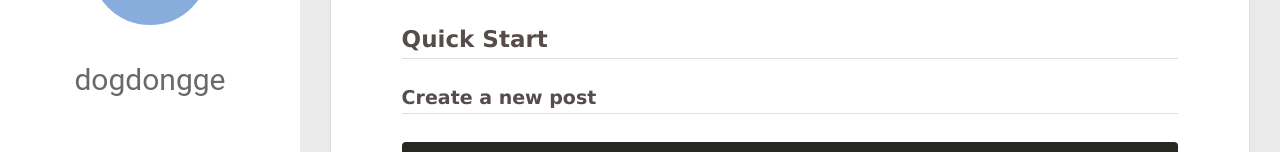
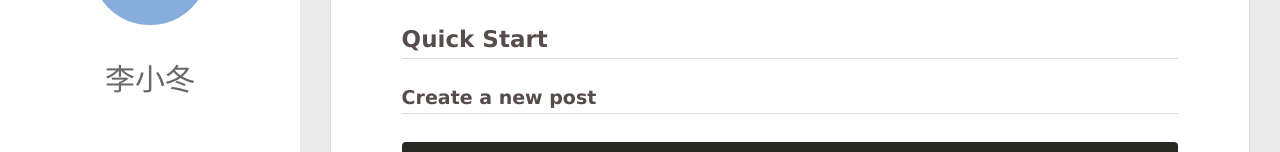
Before and after one commit to dongdongge/dongdongge.github.io, a plain HTML site: page 2019/09/18/hello-world/index.html in a window 1280 px wide. Shown: the part 210-362 px from the top of the page. Drawn offline with Linux system fonts and the light colour scheme.

Commit message:
Site updated: 2019-09-18 17:18:27

```diff
--- a/2019/09/18/hello-world/index.html
+++ b/2019/09/18/hello-world/index.html
@@ -50,7 +50,7 @@
 			<img src="" class="js-avatar">
 		</a>
 		<hgroup>
-		  <h1 class="header-author"><a href="/">dogdongge</a></h1>
+		  <h1 class="header-author"><a href="/">李小冬</a></h1>
 		</hgroup>
 
 
@@ -108,7 +108,7 @@
 				<img src="" class="js-avatar">
 			</div>
 			<hgroup>
-			  <h1 class="header-author js-header-author">dogdongge</h1>
+			  <h1 class="header-author js-header-author">李小冬</h1>
 			</hgroup>
 
 
@@ -315,7 +315,7 @@
   <div class="outer">
     <div id="footer-info">
     	<div class="footer-left">
-    		&copy; 2019 dogdongge
+    		&copy; 2019 李小冬
     	</div>
       	<div class="footer-right">
       		<a href="http://hexo.io/" target="_blank">Hexo</a>  Theme <a href="https://github.com/litten/hexo-theme-yilia" target="_blank">Yilia</a> by Litten
```
Also changed, not shown: archives/2019/09/index.html (+3 -3 lines), archives/2019/index.html (+3 -3 lines), archives/index.html (+3 -3 lines), index.html (+3 -3 lines).
